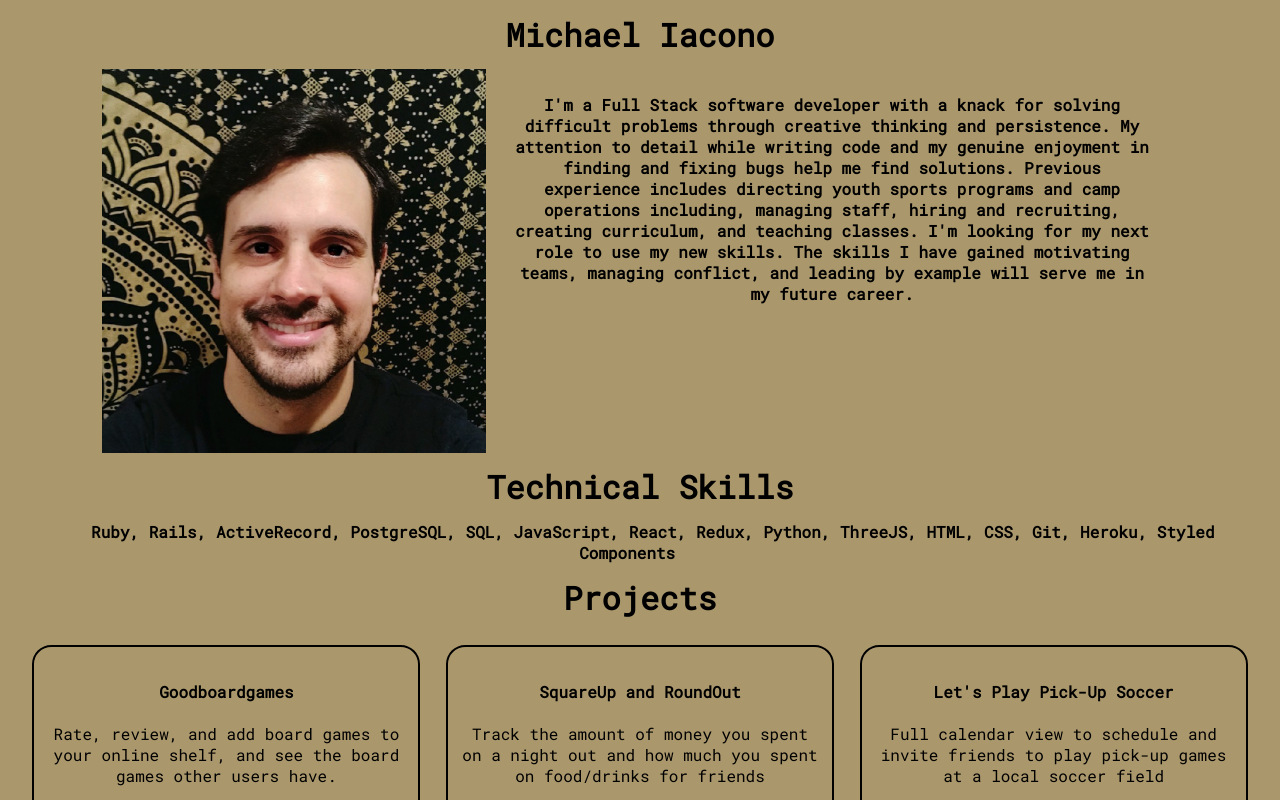
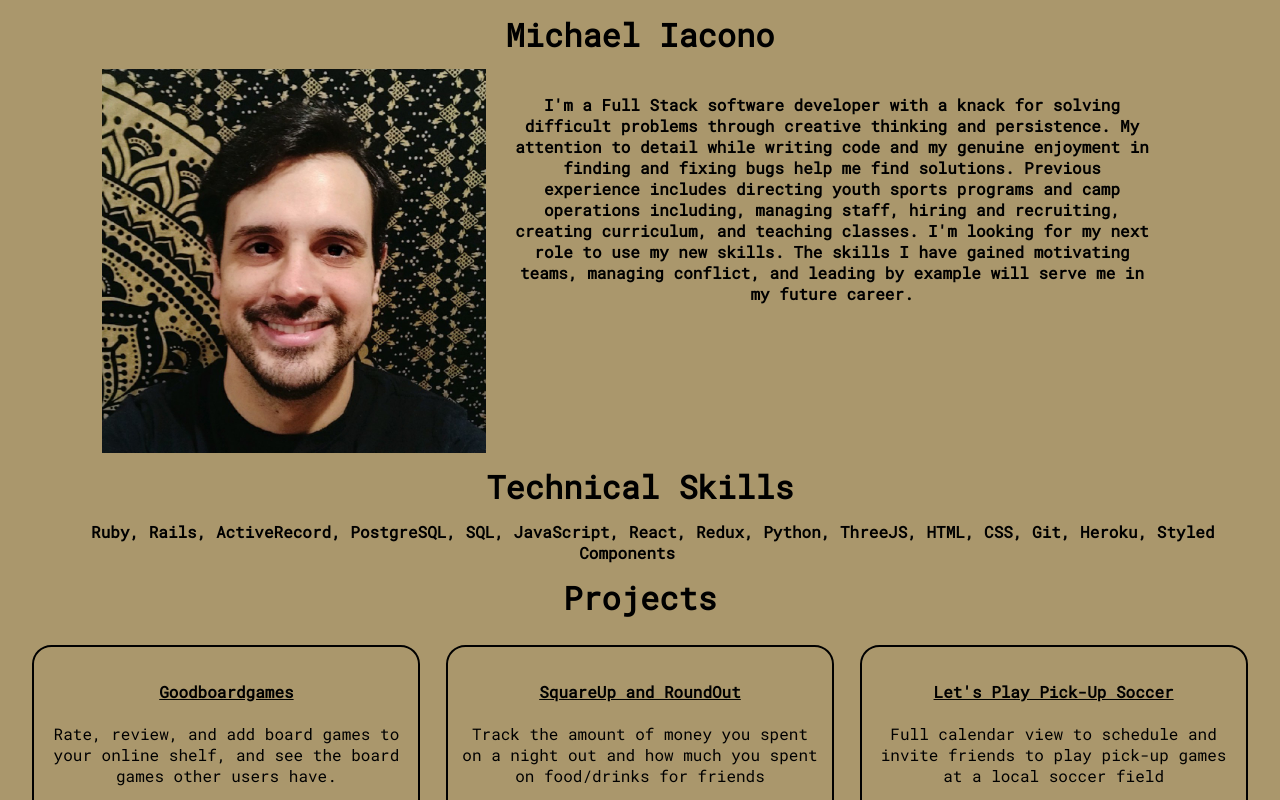
Before and after one commit to iaconom821/michael-iacono-portfolio, a React (Create React App) app: page / in a window 1280 px wide. Shown: the top 800 px of the page. Built offline with nearby package versions, Linux system fonts and the light colour scheme; grey boxes are pictures that could not be loaded.

Commit message:
change title, add links to live projects

```diff
--- a/public/index.html
+++ b/public/index.html
@@ -24,7 +24,7 @@
       work correctly both with client-side routing and a non-root public URL.
       Learn how to configure a non-root public URL by running `npm run build`.
     -->
-    <title>React App</title>
+    <title>Michael Iacono Portfolio</title>
   </head>
   <body>
     <noscript>You need to enable JavaScript to run this app.</noscript>
--- a/src/components/Home.js
+++ b/src/components/Home.js
@@ -47,7 +47,8 @@ const projects = [
     title: "Goodboardgames",
     description:
       "Rate, review, and add board games to your online shelf, and see the board games other users have.",
-    video: (
+    url: "https://github.com/iaconom821/goodboardgamesfrontend",
+      video: (
       <StyledIframe
         src="https://www.youtube.com/embed/UtkGlRds2Uc"
         title="YouTube video player"
@@ -63,7 +64,8 @@ const projects = [
     title: "SquareUp and RoundOut",
     description:
       "Track the amount of money you spent on a night out and how much you spent on food/drinks for friends",
-    video: (
+    url: "https://squareupandroundout.netlify.app/",
+      video: (
       <StyledIframe
         src="https://www.youtube.com/embed/xRlKfIsDk1I"
         title="YouTube video player"
@@ -79,7 +81,8 @@ const projects = [
     title: "Let's Play Pick-Up Soccer",
     description:
       "Full calendar view to schedule and invite friends to play pick-up games at a local soccer field",
-    video: (
+    url: "https://letsplaypickupsoccer.netlify.app/login",
+      video: (
       <StyledIframe
         src="https://www.youtube.com/embed/T9GoKqk_Eq0"
         title="YouTube video player"
--- a/src/components/PortfolioCard.js
+++ b/src/components/PortfolioCard.js
@@ -14,10 +14,13 @@ const StyledSocialIcon = styled(SocialIcon)`
     display: block;
     `
 
+const StyledA = styled.a`
+  color: black;`
+
 function PortfolioCard({ project }) {
   return (
     <StyledDiv>
-      <h4>{project.title}</h4>
+      <h4><StyledA href={project.url}>{project.title}</StyledA></h4>
       <p>{project.description}</p>
       {project.video}
       <StyledSocialIcon url={project.github} />
```
